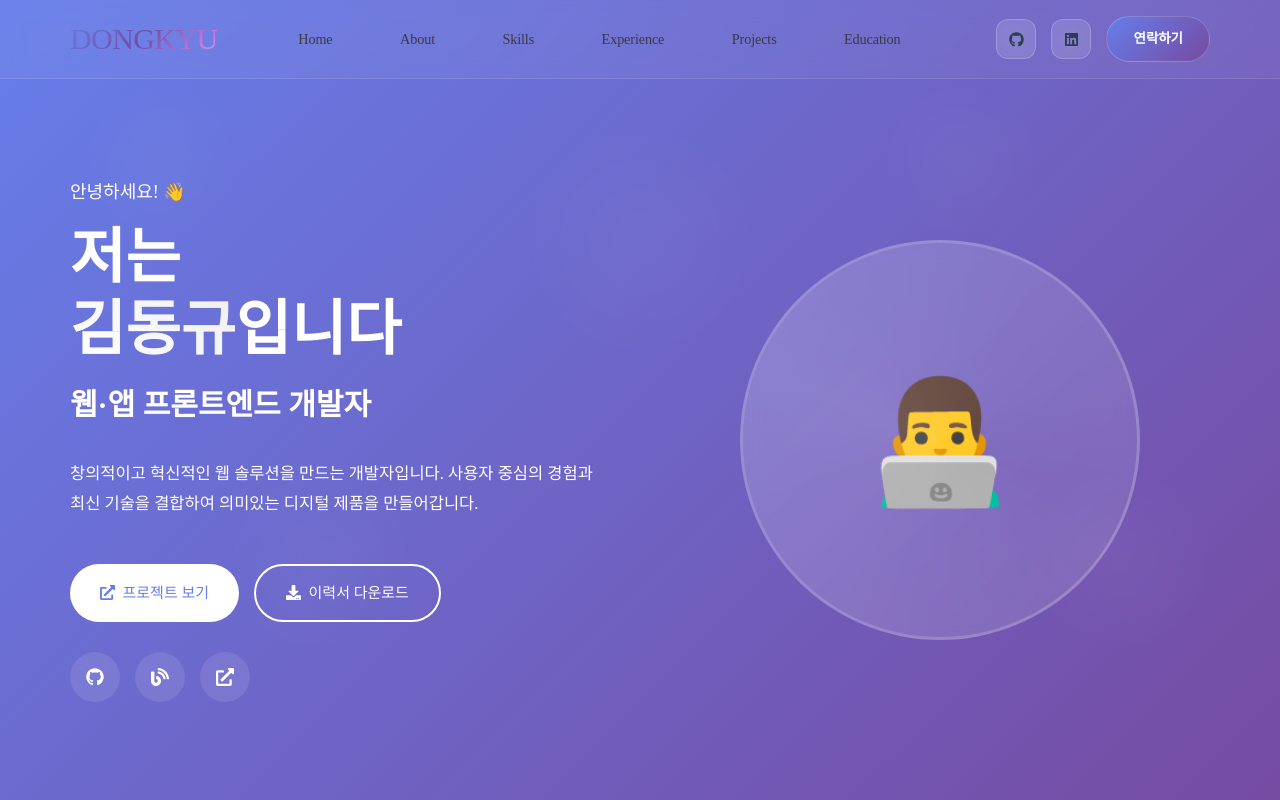
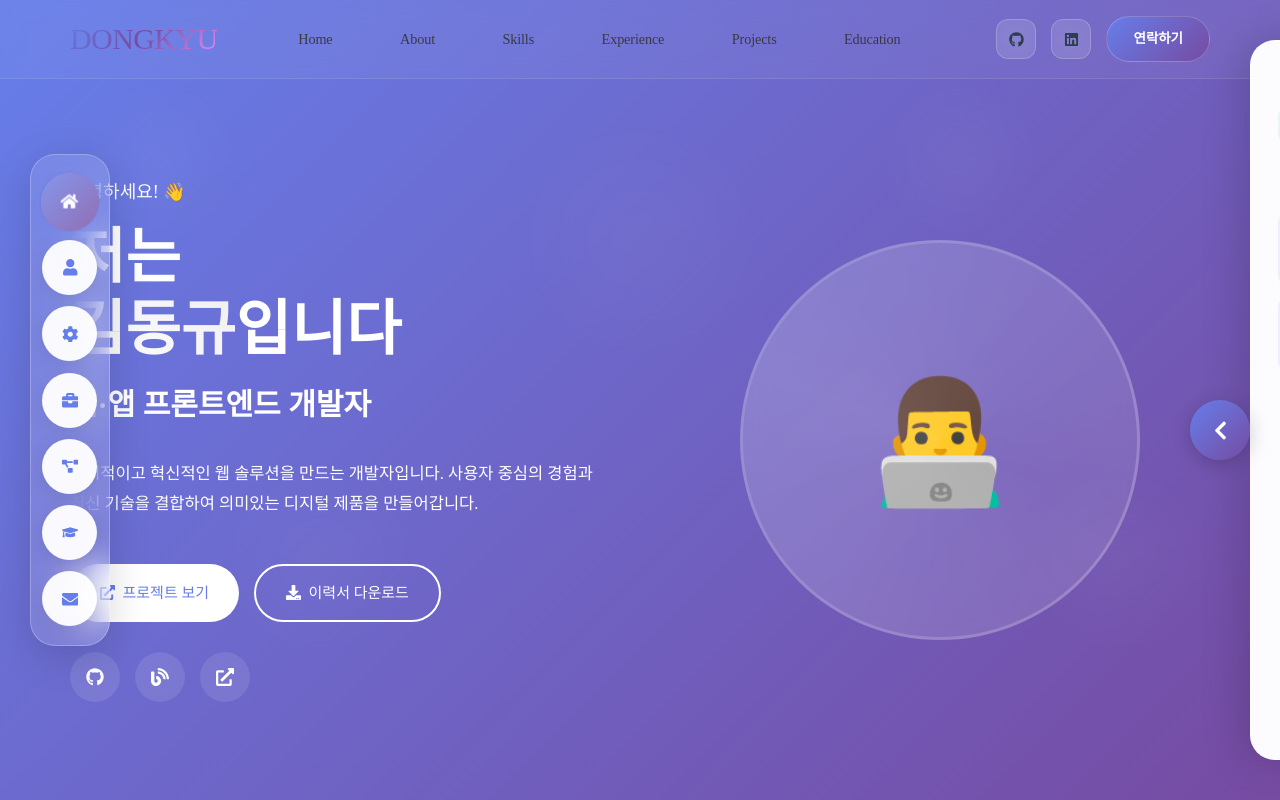
Before and after one commit to dongkyukim1/portfolio_2025, a React (Create React App) app: page / in a window 1280 px wide. Shown: the top 800 px of the page. Built offline with nearby package versions, Linux system fonts and the light colour scheme.

Commit message:
refactor: 플로팅 요소 위치 변경 및 애니메이션 최적화

```diff
--- a/src/App.js
+++ b/src/App.js
@@ -272,13 +272,13 @@ function App() {
           ))}
         </BackgroundContainer>
 
+        {/* 플로팅 요소들 - 최상위 레벨에 위치 */}
+        <QuickNav />
+        <RightSidebar />
+
         <ContentContainer>
           {/* 네비게이션 헤더 */}
           <Header />
-
-          {/* 플로팅 요소들 */}
-          <QuickNav />
-          <RightSidebar />
 
           {/* 메인 콘텐츠 */}
           <MainContent>
--- a/src/components/FloatingElements/QuickNav.js
+++ b/src/components/FloatingElements/QuickNav.js
@@ -9,7 +9,7 @@ const QuickNavContainer = styled(motion.div)`
   left: 2rem;
   top: 50%;
   transform: translateY(-50%);
-  z-index: 100;
+  z-index: 1002;
   display: flex;
   flex-direction: column;
   gap: 0.75rem;
@@ -231,11 +231,7 @@ const QuickNav = () => {
   };
 
   return (
-    <QuickNavContainer
-      initial={{ x: -100, opacity: 0 }}
-      animate={{ x: 0, opacity: 1 }}
-      transition={{ duration: 0.6, delay: 0.3, ease: [0.4, 0, 0.2, 1] }}
-    >
+    <QuickNavContainer>
       {navItems.map((item, index) => (
         <div key={item.id} style={{ position: 'relative' }}>
           <NavItem
@@ -245,13 +241,6 @@ const QuickNav = () => {
             onMouseLeave={() => setHoveredItem(null)}
             whileHover={{ scale: 1.08, y: -2 }}
             whileTap={{ scale: 0.95 }}
-            initial={{ x: -50, opacity: 0 }}
-            animate={{ x: 0, opacity: 1 }}
-            transition={{
-              delay: 0.5 + index * 0.08,
-              duration: 0.4,
-              ease: [0.4, 0, 0.2, 1]
-            }}
           >
             {item.icon}
           </NavItem>
--- a/src/components/FloatingElements/RightSidebar.js
+++ b/src/components/FloatingElements/RightSidebar.js
@@ -77,7 +77,7 @@ const ProjectGalleryBackground = styled(motion.div)`
   height: 100vh;
   background: linear-gradient(135deg, rgba(102, 126, 234, 0.95) 0%, rgba(118, 75, 162, 0.95) 100%);
   backdrop-filter: blur(20px);
-  z-index: 900;
+  z-index: 999;
   transition: all 0.4s cubic-bezier(0.4, 0, 0.2, 1);
   overflow-y: auto;
   padding: 1.5rem;
@@ -209,7 +209,7 @@ const SidebarContainer = styled(motion.div)`
   border-radius: 25px 0 0 25px;
   box-shadow: -10px 0 40px rgba(0, 0, 0, 0.15);
   border: 1px solid rgba(255, 255, 255, 0.8);
-  z-index: 1000;
+  z-index: 1001;
   transition: all 0.4s cubic-bezier(0.4, 0, 0.2, 1);
   overflow: hidden;
 
@@ -237,7 +237,7 @@ const ToggleButton = styled(motion.button)`
   color: white;
   box-shadow: 0 4px 20px rgba(0, 0, 0, 0.2);
   transition: all 0.4s cubic-bezier(0.4, 0, 0.2, 1);
-  z-index: 1001;
+  z-index: 1002;
 
   @media (max-width: ${breakpoints.laptop}) {
     display: none;
```
